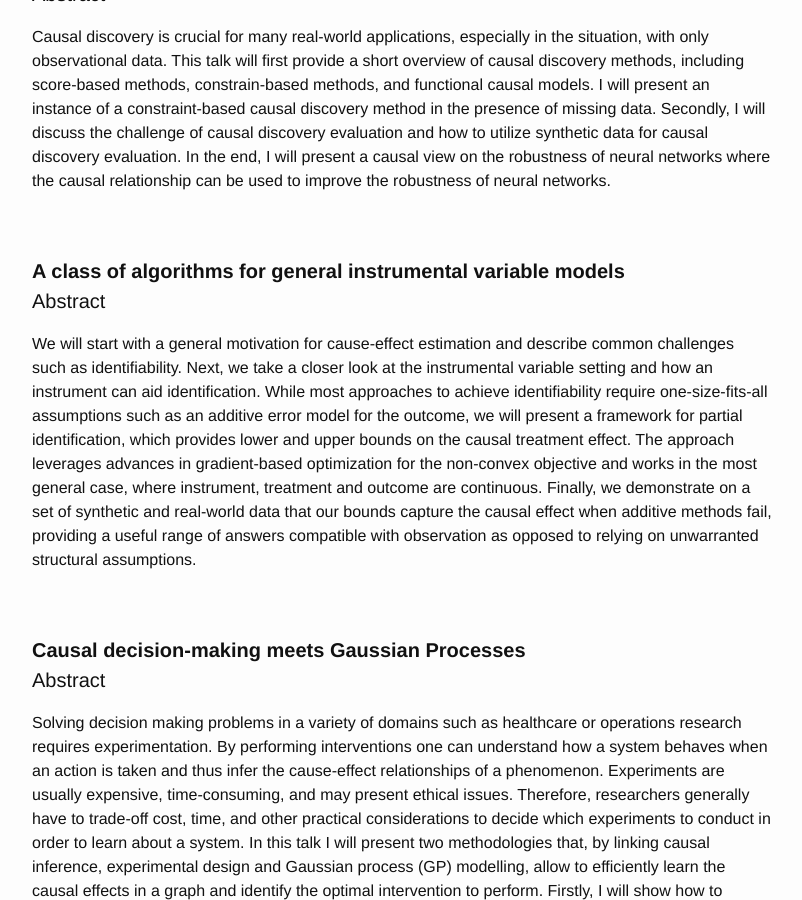
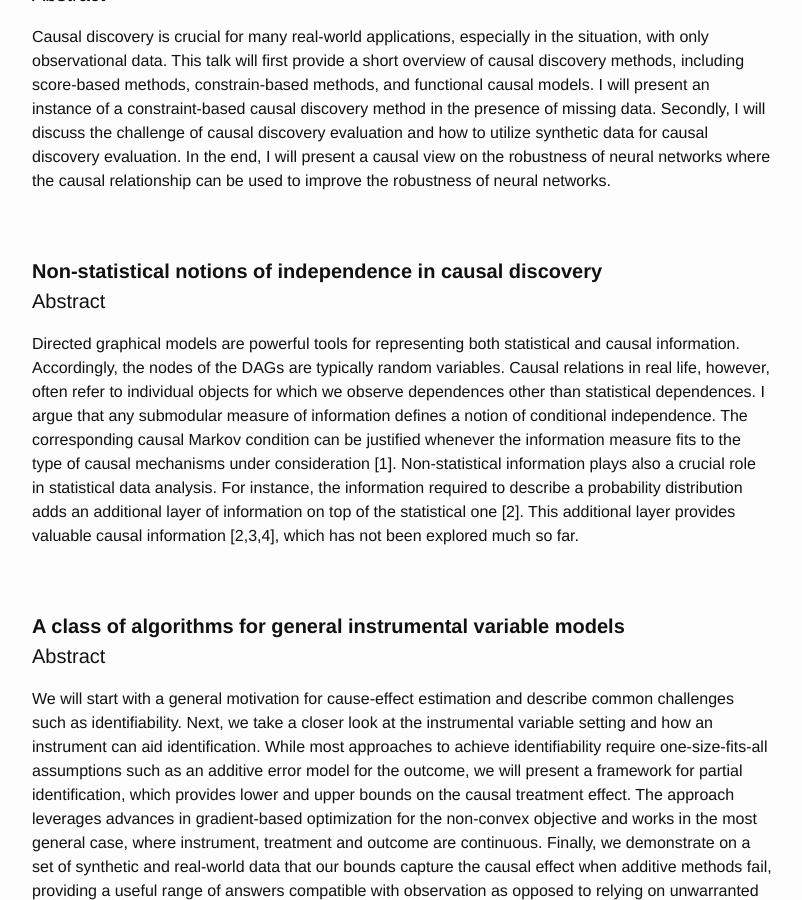
Before and after one commit to gpschool/gpss20, a Jekyll site: the page built from _posts/2020-09-17-workshop.md, in a window 1280 px wide and 900 px high, scrolled down 1584 px. Shown: the whole window, without its empty margins (238-1040 px from the left). Built offline with Jekyll 4.4.1, drawn with Linux system fonts in a browser that asks for light colours; some of the changed text lies outside the part shown.

Commit message:
Update 2020-09-17-workshop.md

```diff
--- a/_posts/2020-09-17-workshop.md
+++ b/_posts/2020-09-17-workshop.md
@@ -39,8 +39,8 @@ talks:
     institute: "Microsoft Research Cambridge"
   start: "10:30"
   end: "11:20"
-- title: "TBA"
-  abstract:
+- title: "Non-statistical notions of independence in causal discovery"
+  abstract: Directed graphical models are powerful tools for representing both statistical and causal information. Accordingly, the nodes of the DAGs are typically random variables. Causal relations in real life, however, often refer to individual objects for which we observe dependences other than statistical dependences. I argue that any submodular measure of information defines a notion of conditional independence. The corresponding causal Markov condition can be justified whenever the information measure fits to the type of causal mechanisms under consideration [1]. Non-statistical information plays also a crucial role in statistical data analysis. For instance, the information required to describe a probability distribution adds an additional layer of information on top of the statistical one [2]. This additional layer provides valuable causal information [2,3,4], which has not been explored much so far.
   author:
   - family: Janzing
     given: Dominik
```
